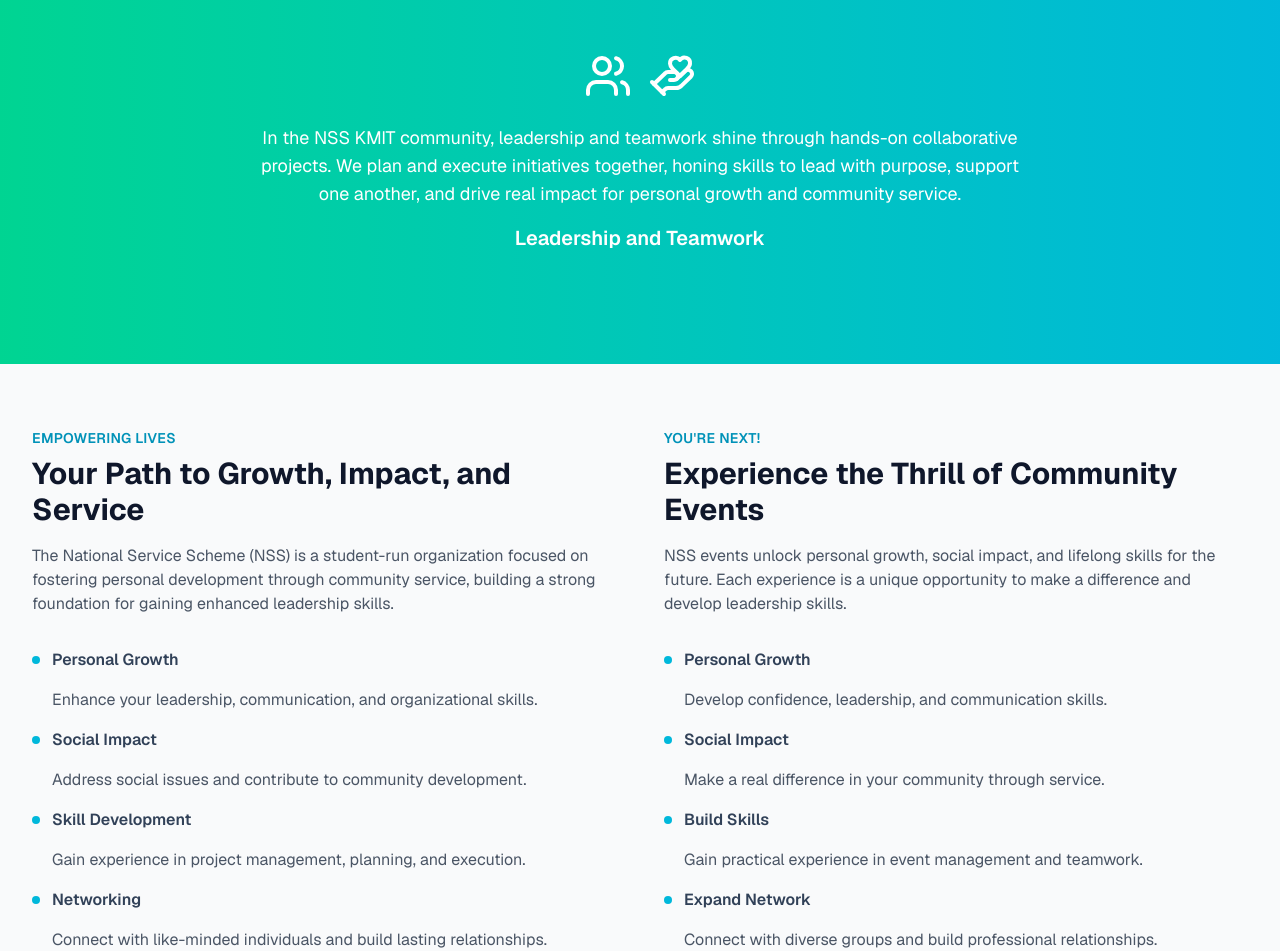
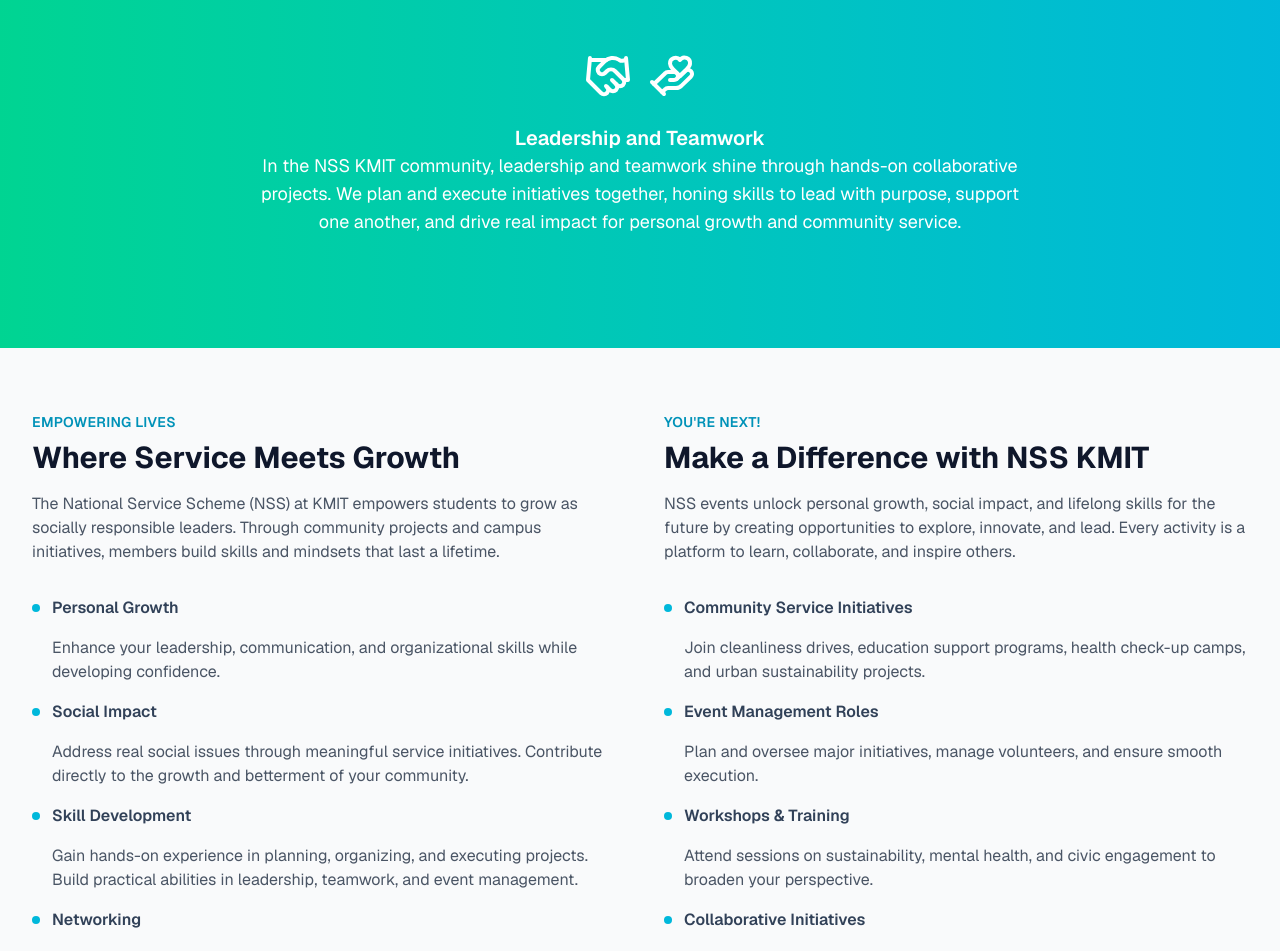
Before and after one commit to Varshith271105/NSS_KMIT, a Next.js app: page / in a window 1280 px wide. Shown: the part 860-1811 px from the top of the page. Built offline with nearby package versions, Linux system fonts and the light colour scheme.

Commit message:
Made Content Changes

```diff
--- a/app/contact/page.tsx
+++ b/app/contact/page.tsx
@@ -126,11 +126,9 @@ export default function ContactPage() {
                     <Clock className="w-6 h-6 text-purple-600" />
                   </div>
                   <div>
-                    <h3 className="font-semibold text-slate-900 mb-1">Office Hours</h3>
+                    <h3 className="font-semibold text-slate-900 mb-1">Support Hours</h3>
                     <p className="text-gray-600">
-                      Monday - Friday: 9:00 AM - 5:00 PM
-                      <br />
-                      Saturday: 9:00 AM - 1:00 PM
+                      Monday - Saturday: 9:00 AM - 5:00 PM
                       <br />
                       Sunday: Closed (Emergency services available)
                     </p>
@@ -149,7 +147,7 @@ export default function ContactPage() {
                     <Facebook className="w-5 h-5" />
                   </a>
                   <a
-                    href="#"
+                    href="https://www.instagram.com/nss.kmit?igsh=MWp5OXh1aTVyamw1eQ=="
                     className="w-10 h-10 bg-pink-600 rounded-lg flex items-center justify-center text-white hover:bg-pink-700 transition-colors"
                   >
                     <Instagram className="w-5 h-5" />
@@ -161,7 +159,7 @@ export default function ContactPage() {
                     <Linkedin className="w-5 h-5" />
                   </a>
                   <a
-                    href="#"
+                    href="https://www.youtube.com/@NSSKMITofficial"
                     className="w-10 h-10 bg-red-600 rounded-lg flex items-center justify-center text-white hover:bg-red-700 transition-colors"
                   >
                     <Youtube className="w-5 h-5" />
--- a/app/page.tsx
+++ b/app/page.tsx
@@ -2,7 +2,7 @@
 
 import Link from "next/link";
 import { Button } from "@/components/ui/button";
-import { Users, GraduationCap, HandHeart, Globe, ArrowLeft, ArrowRight } from "lucide-react";
+import { Users, GraduationCap, HandHeart, Globe, ArrowLeft, ArrowRight, UsersRound, Handshake } from "lucide-react";
 import { useState } from "react";
 
 export default function HomePage() {
@@ -75,7 +75,7 @@ export default function HomePage() {
               size="lg"
               className="border-white text-white hover:bg-white hover:text-slate-900 px-8 py-3 text-lg rounded-full transition-all duration-300 bg-transparent"
             >
-              <Link href="/about">Learn More</Link>
+              <Link href="/about">Know NSS KMIT</Link>
             </Button>
           </div>
         </div>
@@ -102,15 +102,15 @@ export default function HomePage() {
         <div className="max-w-7xl mx-auto px-4 sm:px-6 lg:px-8">
           <div className="text-center mb-12">
             <div className="flex justify-center space-x-4 mb-6">
-              <Users className="w-12 h-12" />
+              <Handshake className="w-12 h-12" />
               <HandHeart className="w-12 h-12" />
             </div>
+            <h4 className="text-xl font-semibold mt-4">Leadership and Teamwork</h4>
             <p className="text-lg max-w-3xl mx-auto">
               In the NSS KMIT community, leadership and teamwork shine through hands-on collaborative projects. We plan
               and execute initiatives together, honing skills to lead with purpose, support one another, and drive real
               impact for personal growth and community&nbsp;service.
             </p>
-            <h4 className="text-xl font-semibold mt-4">Leadership and Teamwork</h4>
           </div>
         </div>
       </section>
@@ -123,11 +123,10 @@ export default function HomePage() {
             <div>
               <div className="mb-8">
                 <h3 className="text-sm font-semibold text-cyan-600 uppercase tracking-wide mb-2">Empowering Lives</h3>
-                <h2 className="text-3xl font-bold text-slate-900 mb-4">Your Path to Growth, Impact, and Service</h2>
+                <h2 className="text-3xl font-bold text-slate-900 mb-4">Where Service Meets Growth</h2>
                 <p className="text-gray-600 mb-6">
-                  The National Service Scheme (NSS) is a student-run organization focused on fostering personal
-                  development through community service, building a strong foundation for gaining enhanced leadership
-                  skills.
+                  The National Service Scheme (NSS) at KMIT empowers students to grow as socially responsible leaders.
+                  Through community projects and campus initiatives, members build skills and mindsets that last a lifetime.
                 </p>
               </div>
 
@@ -136,26 +135,30 @@ export default function HomePage() {
                   <div className="w-2 h-2 bg-cyan-500 rounded-full"></div>
                   <span className="font-semibold text-slate-700">Personal Growth</span>
                 </div>
-                <p className="text-gray-600 ml-5">Enhance your leadership, communication, and organizational skills.</p>
+                <p className="text-gray-600 ml-5">Enhance your leadership, communication, and organizational skills while developing confidence.</p>
 
                 <div className="flex items-center space-x-3">
                   <div className="w-2 h-2 bg-cyan-500 rounded-full"></div>
                   <span className="font-semibold text-slate-700">Social Impact</span>
                 </div>
-                <p className="text-gray-600 ml-5">Address social issues and contribute to community development.</p>
+                <p className="text-gray-600 ml-5">Address real social issues through meaningful service initiatives.
+                    Contribute directly to the growth and betterment of your community.
+                </p>
 
                 <div className="flex items-center space-x-3">
                   <div className="w-2 h-2 bg-cyan-500 rounded-full"></div>
                   <span className="font-semibold text-slate-700">Skill Development</span>
                 </div>
-                <p className="text-gray-600 ml-5">Gain experience in project management, planning, and execution.</p>
+                <p className="text-gray-600 ml-5">Gain hands-on experience in planning, organizing, and executing projects.
+                      Build practical abilities in leadership, teamwork, and event management.
+                </p>
 
                 <div className="flex items-center space-x-3">
                   <div className="w-2 h-2 bg-cyan-500 rounded-full"></div>
                   <span className="font-semibold text-slate-700">Networking</span>
                 </div>
                 <p className="text-gray-600 ml-5">
-                  Connect with like-minded individuals and build lasting relationships.
+                  Connect with like-minded peers and forge lasting relationships that inspire collaboration and future opportunities.
                 </p>
               </div>
 
@@ -170,37 +173,39 @@ export default function HomePage() {
             <div>
               <div className="mb-8">
                 <h3 className="text-sm font-semibold text-cyan-600 uppercase tracking-wide mb-2">You're Next!</h3>
-                <h2 className="text-3xl font-bold text-slate-900 mb-4">Experience the Thrill of Community Events</h2>
+                <h2 className="text-3xl font-bold text-slate-900 mb-4">Make a Difference with NSS KMIT</h2>
                 <p className="text-gray-600 mb-6">
-                  NSS events unlock personal growth, social impact, and lifelong skills for the future. Each experience
-                  is a unique opportunity to make a difference and develop leadership skills.
+                  NSS events unlock personal growth, social impact, and lifelong skills for the future by creating opportunities
+                  to explore, innovate, and lead. Every activity is a platform to learn, collaborate, and inspire others.
                 </p>
               </div>
 
               <div className="space-y-4">
                 <div className="flex items-center space-x-3">
                   <div className="w-2 h-2 bg-cyan-500 rounded-full"></div>
-                  <span className="font-semibold text-slate-700">Personal Growth</span>
+                  <span className="font-semibold text-slate-700">Community Service Initiatives</span>
                 </div>
-                <p className="text-gray-600 ml-5">Develop confidence, leadership, and communication skills.</p>
+                <p className="text-gray-600 ml-5">Join cleanliness drives, education support programs,
+                  health check-up camps, and urban sustainability projects.
+                </p>
 
                 <div className="flex items-center space-x-3">
                   <div className="w-2 h-2 bg-cyan-500 rounded-full"></div>
-                  <span className="font-semibold text-slate-700">Social Impact</span>
+                  <span className="font-semibold text-slate-700">Event Management Roles</span>
                 </div>
-                <p className="text-gray-600 ml-5">Make a real difference in your community through service.</p>
+                <p className="text-gray-600 ml-5">Plan and oversee major initiatives, manage volunteers, and ensure smooth execution.</p>
 
                 <div className="flex items-center space-x-3">
                   <div className="w-2 h-2 bg-cyan-500 rounded-full"></div>
-                  <span className="font-semibold text-slate-700">Build Skills</span>
+                  <span className="font-semibold text-slate-700">Workshops & Training</span>
                 </div>
-                <p className="text-gray-600 ml-5">Gain practical experience in event management and teamwork.</p>
+                <p className="text-gray-600 ml-5">Attend sessions on sustainability, mental health, and civic engagement to broaden your perspective.</p>
 
                 <div className="flex items-center space-x-3">
                   <div className="w-2 h-2 bg-cyan-500 rounded-full"></div>
-                  <span className="font-semibold text-slate-700">Expand Network</span>
+                  <span className="font-semibold text-slate-700">Collaborative Initiatives</span>
                 </div>
-                <p className="text-gray-600 ml-5">Connect with diverse groups and build professional relationships.</p>
+                <p className="text-gray-600 ml-5">Partner with communities, campus clubs, and civic groups to drive meaningful change.</p>
               </div>
 
               <div className="mt-8 flex justify-center">
--- a/components/footer.tsx
+++ b/components/footer.tsx
@@ -19,8 +19,8 @@ export function Footer() {
               <span className="font-bold text-xl">NSS KMIT</span>
             </div>
             <p className="text-gray-300 mb-4 max-w-md">
-              National Service Scheme at KMIT - Empowering communities through service, leadership, and social impact.
-              Join us in making a difference.
+                National Service Scheme at KMIT<br/>
+                Empowering communities through service, leadership, and social impact. Join us in making a difference.
             </p>
             <div className="flex space-x-4">
               <Link href="#" className="text-gray-300 hover:text-cyan-400 transition-colors">
```
Also changed, not shown: app/about/page.tsx (+38 -38 lines).
